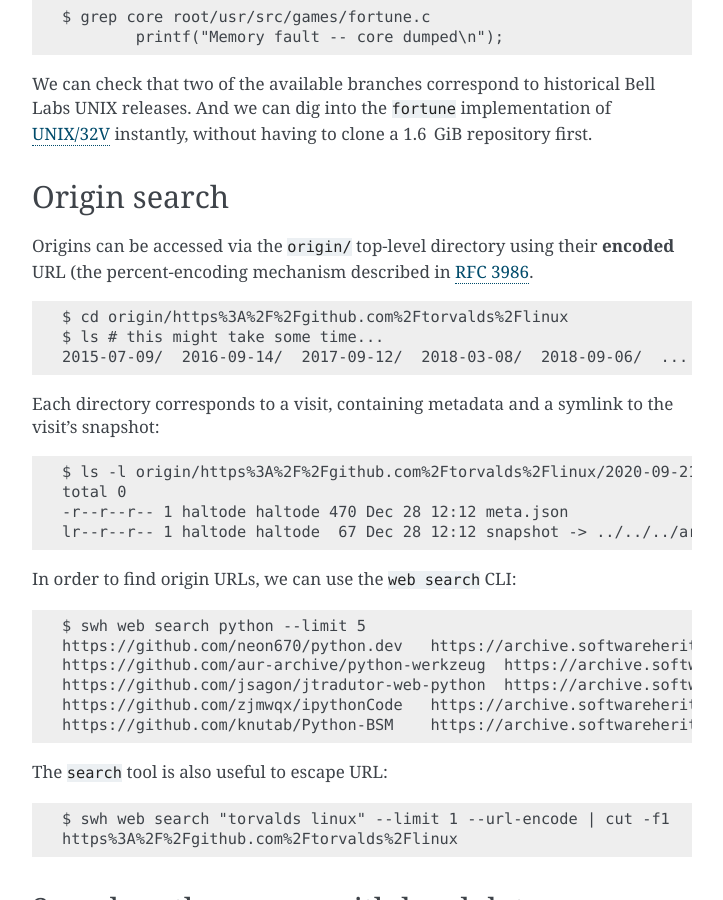
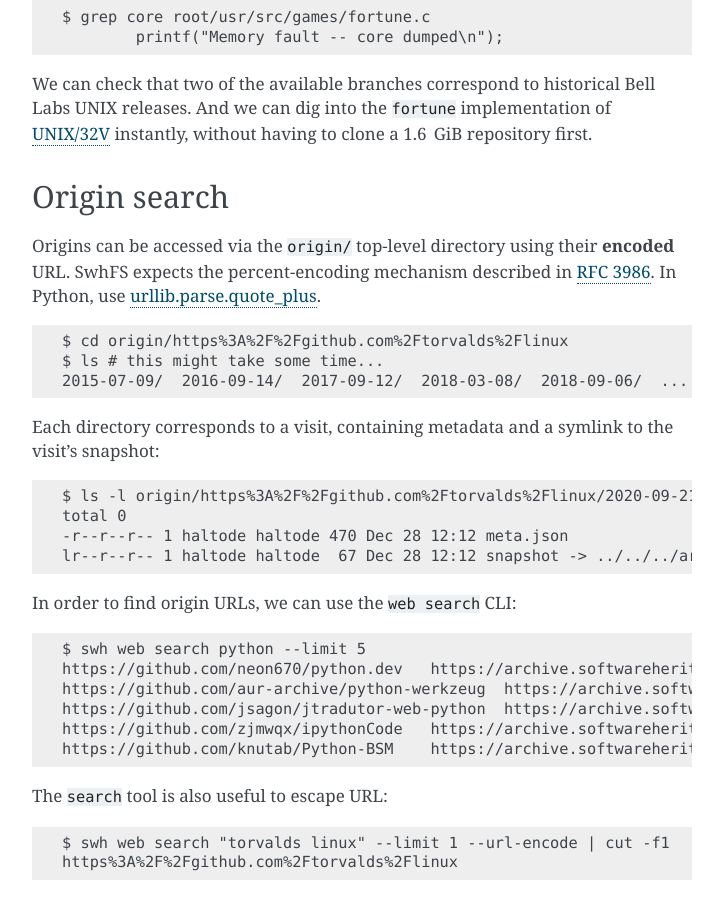
Before and after one commit to SoftwareHeritage/swh-fuse, a Sphinx documentation site: the page built from docs/tutorial.rst, in a window 1280 px wide and 900 px high, scrolled down 4285 px. Shown: the whole window, without its empty margins (388-1111 px from the left). Built offline with Sphinx 7.4.7, drawn with Linux system fonts in a browser that asks for light colours; pages that are not in the unit, such as notebooks, are missing from menus; cross-references to code outside the pages are shown as plain code.

Commit message:
advise for urllib.parse.quote_plus in the documentation

```diff
--- a/docs/tutorial.rst
+++ b/docs/tutorial.rst
@@ -287,14 +287,14 @@ repository first.
 Origin search
 -------------
 
-Origins can be accessed via the ``origin/`` top-level directory using their **encoded**
-URL (the percent-encoding mechanism described in `RFC 3986
-<https://tools.ietf.org/html/rfc3986.html>`_.
+Origins can be accessed via the ``origin/`` top-level directory using their **encoded** URL.
+SwhFS expects the percent-encoding mechanism described in `RFC 3986 <https://tools.ietf.org/html/rfc3986.html>`_.
+In Python, use `urllib.parse.quote_plus <https://docs.python.org/3/library/urllib.parse.html#urllib.parse.quote_plus>`_.
 
 ::
 
    $ cd origin/https%3A%2F%2Fgithub.com%2Ftorvalds%2Flinux
-   $ ls # this might take some time...
+   $ ls # this might take some time...
    2015-07-09/  2016-09-14/  2017-09-12/  2018-03-08/  2018-09-06/  ...
 
 Each directory corresponds to a visit, containing metadata and a symlink to the visit’s
```
